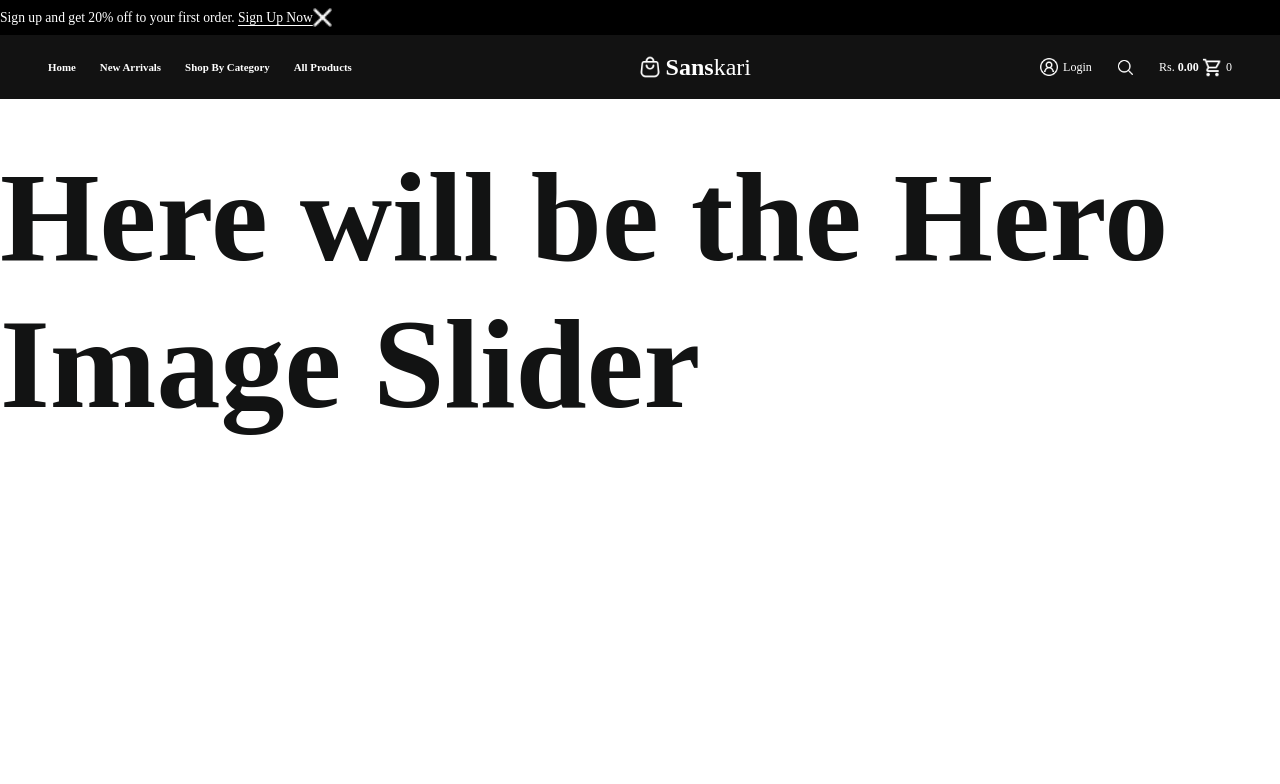
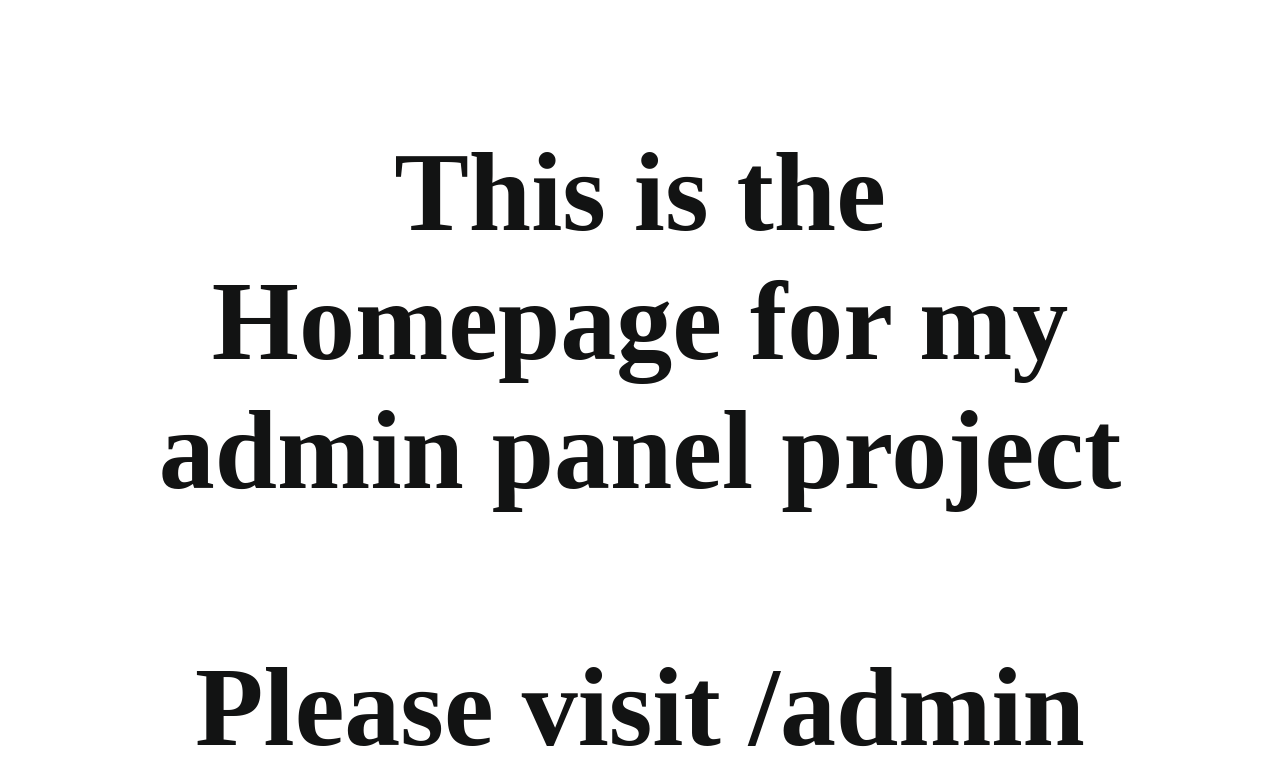
Before and after one commit to Harshroxnox/Fabrinex, a React (Vite) app in the folder vite-react-app/: page / in a window 1280 px wide. Shown: the top 784 px of the page. Built offline with nearby package versions, Linux system fonts and the light colour scheme; a web font is replaced by a local one.

Commit message:
cleaned admin project

```diff
--- a/vite-react-app/src/components/Navbar.css
+++ /dev/null
@@ -1,120 +0,0 @@
-.navbar-container {
-    position: fixed;
-    top: 0;
-    left: 0;
-    width: 100%;
-    display: flex;
-    flex-direction: column;
-}
-
-.notification-top {
-    display: flex;
-    align-items: center;
-    padding: 0.5rem 0;
-    background-color: #000000;
-    color: #ffffff;
-}
-
-.notification-text {
-    font-size: 0.85rem;
-    font-weight: 350;
-}
-
-.notification-text span {
-    text-decoration: underline;
-    text-underline-offset: 0.2rem;
-    font-weight: 450;
-}
-
-.navbar {
-    height: 4rem;
-    display: flex;
-    align-items: center;
-    justify-content: space-between;
-    background: #121212;
-    color: white;
-    z-index: 1000;
-}
-
-.left-nav, .right-nav {
-    display: flex;
-    align-items: center;
-    justify-content: flex-start;
-    gap: 1.5rem;
-}
-
-.left-nav {
-    font-size: 0.68rem;
-    font-weight: 600;
-    margin-left: 3rem;
-}
-
-.left-nav > *:hover {
-    cursor: pointer;
-}
-
-.right-nav {
-    font-size: 0.75rem;
-    font-weight: 450;
-    margin-right: 3rem;
-}
-
-.right-nav > *:hover {
-    cursor: pointer;
-}
-
-.logo {
-    font-size: 1.5rem;
-    display: flex;
-    align-items: center;
-}
-
-.logo:hover {
-    cursor: pointer;
-}
-
-.logo .sans {
-    font-weight: 600;
-}
-
-.logo .kari {
-    font-weight: 300;
-}
-
-.logo img {
-    width: 1.5rem;
-    margin-right: 0.2rem;
-}
-
-.login {
-    display: flex;
-    align-items: center;
-}
-
-.login img {
-    width: 1.4rem;
-    margin-right: 0.2rem;
-}
-
-.search {
-    display: flex;
-    align-items: center;
-}
-
-.search img {
-    width: 1.2rem;
-}
-
-.cart {
-    display: flex;
-    align-items: center;
-    gap: 0.2rem;
-}
-
-.cart img {
-    width: 1.3rem;
-}
-
-.cart .amt {
-    font-weight: 700;
-}
--- a/vite-react-app/src/components/Navbar.jsx
+++ /dev/null
@@ -1,51 +0,0 @@
-import "./Navbar.css"
-import IconWhite from "../assets/icon-white.png"
-import IconUser from "../assets/user-white.png"
-import IconSearch from "../assets/search-white.png"
-import IconCart from "../assets/cart-white.png"
-import IconClose from "../assets/close-btn.png"
-
-const Navbar = () => {
-  return (
-    <div className="navbar-container">
-        {/*-------------------------- Top-Notification for Sign Up 20% Off -------------------------------------------------------------- */}
-        <div className="notification-top">
-            <div className="notification-text">Sign up and get 20% off to your first order. <span>Sign Up Now</span></div>
-            <img src={IconClose} alt="Close" />
-        </div>
-
-        {/*-------------------------- Navigation Bar -------------------------------------------------------------- */}
-        <div className='navbar'>
-            <div className="left-nav">
-                <div className="home">Home</div>
-                <div className="new-arr">New Arrivals</div>
-                <div className="shop">Shop By Category</div>
-                <div className="products">All Products</div>
-            </div>
-            <div className="logo">
-                <img src={IconWhite} alt="Logo" />
-                <span className="sans">Sans</span>
-                <span className="kari">kari</span>
-            </div>
-            <div className="right-nav">
-                <div className="login">
-                    <img src={IconUser} alt="User" />
-                    <span>Login</span>
-                </div>
-                <div className="search">
-                    <img src={IconSearch} alt="Search" />
-                </div>
-                <div className="cart">
-                    <span>Rs.</span>
-                    <span className="amt">0.00</span>
-                    <img src={IconCart} alt="Cart" />
-                    <span>0</span>
-                </div>
-            </div>
-        </div>
-
-    </div>
-  )
-}
-
-export default Navbar
--- a/vite-react-app/src/pages/Admin.jsx
+++ b/vite-react-app/src/pages/Admin.jsx
@@ -1,10 +1,12 @@
 import React from 'react'
+import { useState } from 'react'
 import "./Admin.css"
 
 const Admin = () => {
   return (
     <div className="admin-container">
       <h1>Admin Panel</h1>
+
       <div className="admin-box">
         <div className="admin-sidebar">
           <button id='home-btn'>Home</button>
@@ -22,6 +24,7 @@ const Admin = () => {
           <p>This section will keep on changing depending upon what is selected from side panel</p>
         </div>
       </div>
+
     </div>
   )
 }
--- a/vite-react-app/src/pages/HomePage.css
+++ b/vite-react-app/src/pages/HomePage.css
@@ -1,6 +1,15 @@
+.home-container {
+    display: flex;
+    flex-direction: column;
+    align-items: center;
+    justify-content: center;
+    gap: 8rem;
+    padding: 8rem;
+}
+
 .home-title {
     font-weight: 800;
-    font-size: 8rem;
-    margin-top: 9rem;
+    font-size: 7rem;
     color:rgb(18, 19, 19);
+    text-align: center;
 }
--- a/vite-react-app/src/pages/HomePage.jsx
+++ b/vite-react-app/src/pages/HomePage.jsx
@@ -1,13 +1,12 @@
-import Navbar from "../components/Navbar"
 import "./HomePage.css"
 
 const HomePage = () => {
-    return(
-        <>
-        <Navbar />
-        <h1 className="home-title">Here will be the Hero Image Slider</h1>
-        </>
-    )
+  return(
+    <div className="home-container">
+      <h1 className="home-title">This is the Homepage for my admin panel project</h1>
+      <h1 className="home-title">Please visit /admin</h1>
+    </div>
+  );
 }
 
 export default HomePage
```
Lines whose indentation alone changed are shown as unchanged.
